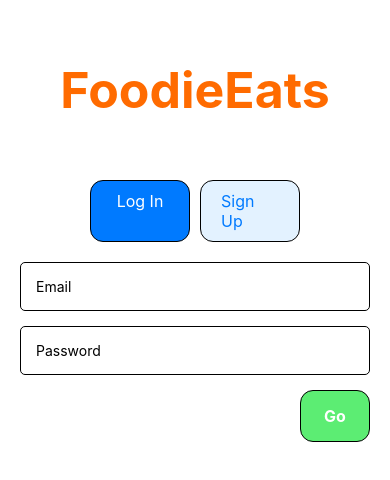
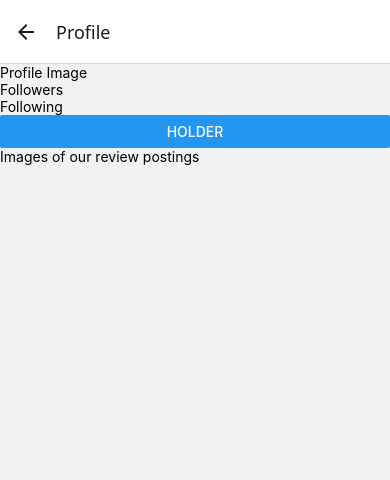
Before and after one commit to Phuoc-L/FoodieEats, a React Native app in the folder FoodieEats/: screen /Profile in a window 390 px wide. Shown: the top 480 px of the page. Built offline with nearby package versions, Linux system fonts and the light colour scheme; some icons are missing.

Commit message:
Template for Stack Navigation
Here is the start of a stack navigation to navigate between screens. It includes a dummy profile screen for now. The stack navigation comes with a header for back navigate to the previous screen.

```diff
--- a/FoodieEats/App.js
+++ b/FoodieEats/App.js
@@ -1,6 +1,18 @@
 import React from 'react';
 import AuthScreen from './screens/AuthScreen';
+import ProfileScreen from './screens/ProfileScreen'
+import { NavigationContainer } from '@react-navigation/native';
+import { createNativeStackNavigator } from '@react-navigation/native-stack';
 
 export default function App() {
-  return <AuthScreen />;
+  const Stack = createNativeStackNavigator();
+
+  return (
+    <NavigationContainer>
+      <Stack.Navigator initialRouteName='Auth'>
+        <Stack.Screen name='Auth' component={AuthScreen}/>
+        <Stack.Screen name='Profile' component={ProfileScreen}/>
+      </Stack.Navigator>
+    </NavigationContainer>
+  )
 }
--- a/FoodieEats/screens/AuthScreen.js
+++ b/FoodieEats/screens/AuthScreen.js
@@ -3,7 +3,7 @@ import { StyleSheet, View, Text, TextInput, TouchableOpacity, Alert } from 'reac
 import axios from 'axios';
 import { Eye, EyeOff } from 'lucide-react-native';
 
-export default function AuthScreen() {
+export default function AuthScreen(props) {
   const [isLogin, setIsLogin] = useState(true);
   const [showPassword, setShowPassword] = useState(false);
   const [formData, setFormData] = useState({
@@ -21,6 +21,7 @@ export default function AuthScreen() {
       console.log('Login successful:', user);
       console.log('Token:', token);
       Alert.alert("Success", "Logged in successfully!");
+      props.navigation.navigate('Profile')
     } catch (error) {
       console.error('Login error:', error.response ? error.response.data : error.message);
       Alert.alert("Login Error", error.response?.data?.error || "Something went wrong");
--- /dev/null
+++ b/FoodieEats/screens/ProfileScreen.js
@@ -0,0 +1,19 @@
+import { Button, ScrollView, Text, View } from 'react-native';
+
+export default function ProfileScreen(props) {
+    return (
+        <View>
+            <View>
+                <Text>Profile Image</Text>
+                <Text>Followers</Text>
+                <Text>Following</Text>
+            </View>
+            <View>
+                <Button title="Holder"/>
+            </View>
+            <ScrollView>
+                <Text>Images of our review postings</Text>
+            </ScrollView>
+        </View>
+    )
+}
```
